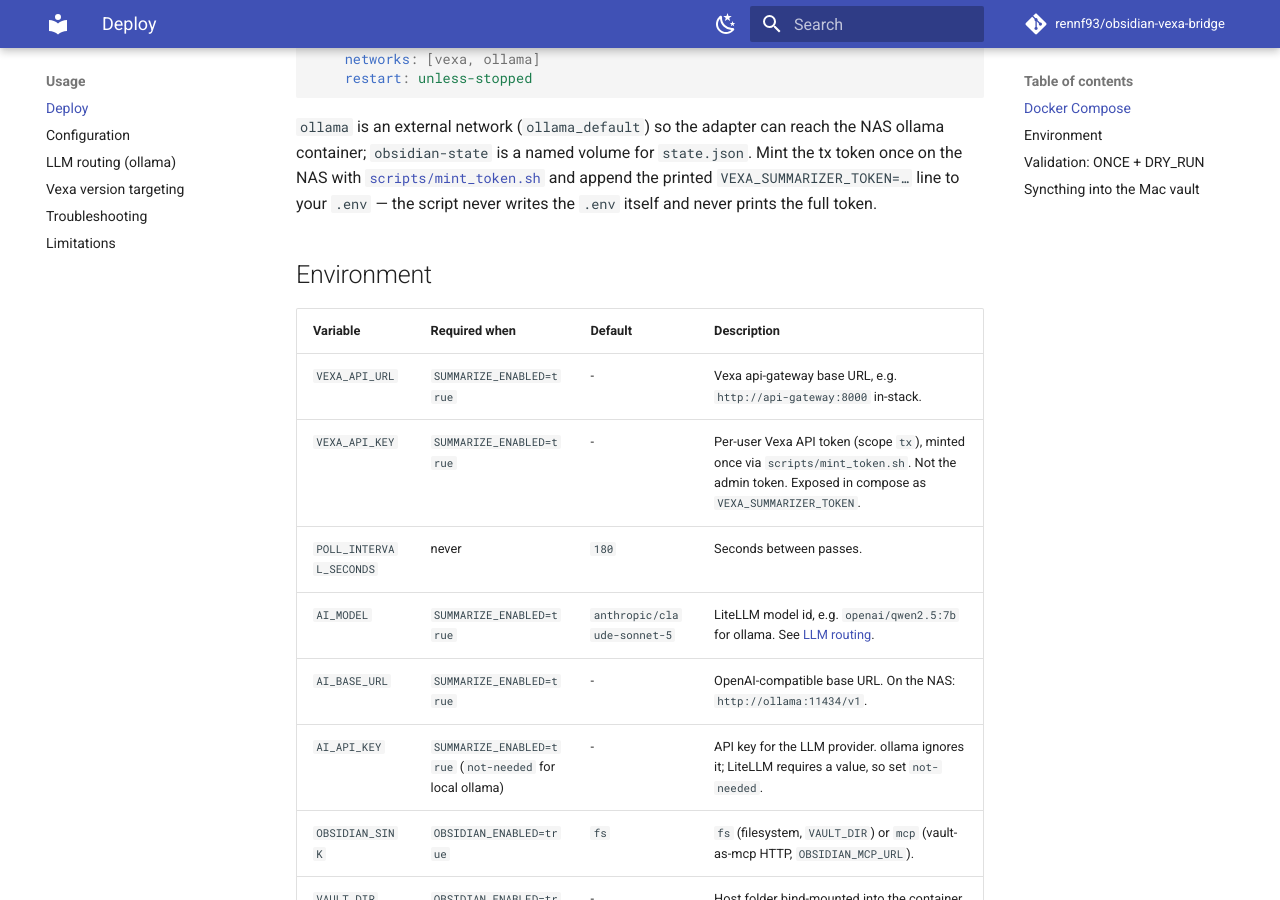
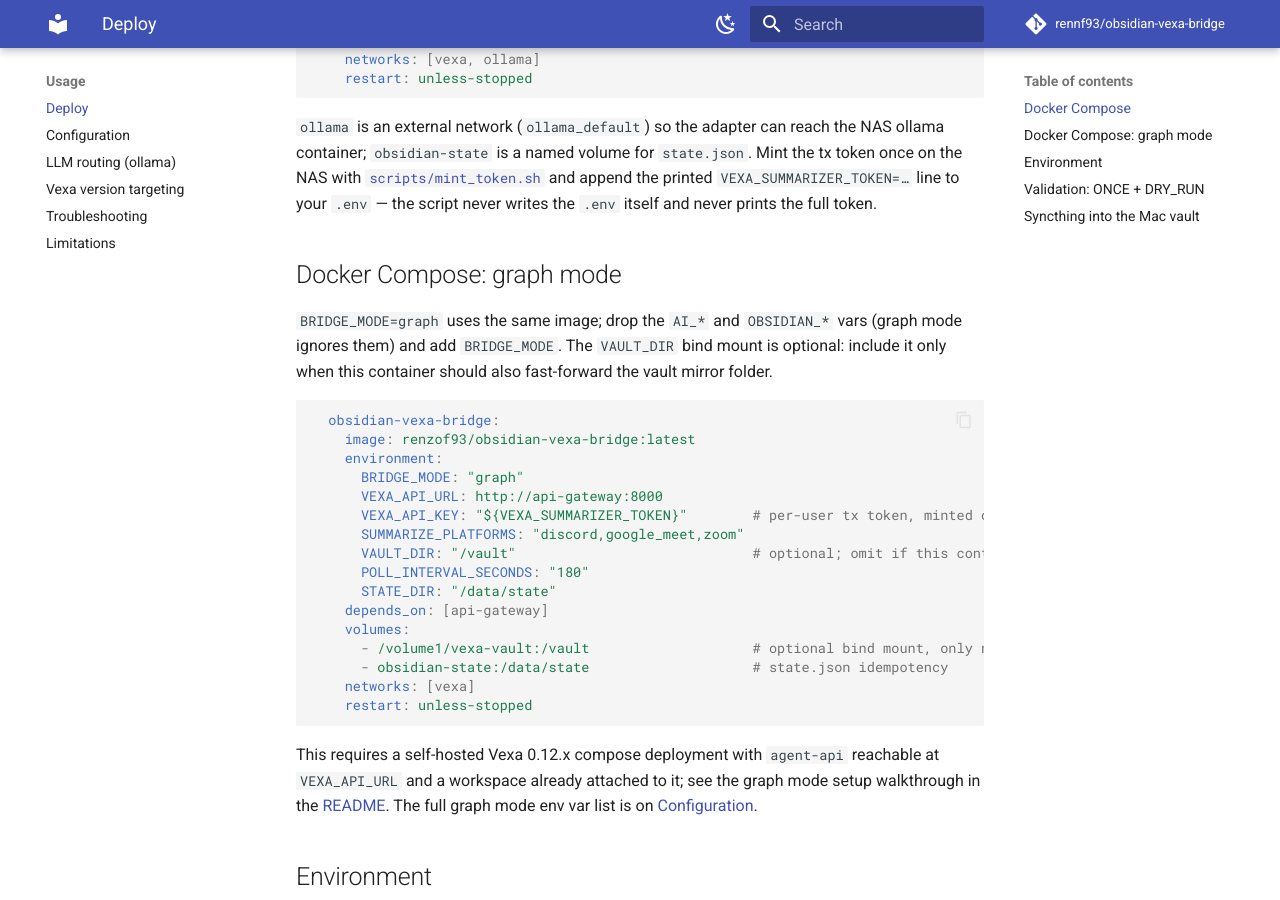
Before and after one commit to rennf93/obsidian-vexa-bridge, an MkDocs documentation site: the page built from docs/usage/deploy.md, in a window 1280 px wide and 900 px high, scrolled down 804 px. Built offline with MkDocs 1.6.1 and Material for MkDocs 9.7.7, drawn with Linux system fonts in a browser that asks for light colours; comment, search, counter and statistics services are not loaded.

Commit message:
docs: graph mode (OKF workspace), setup walkthrough, vault folder rule, new env vars

````diff
--- a/docs/usage/deploy.md
+++ b/docs/usage/deploy.md
@@ -32,6 +32,31 @@
 ```
 
 `ollama` is an external network (`ollama_default`) so the adapter can reach the NAS ollama container; `obsidian-state` is a named volume for `state.json`. Mint the tx token once on the NAS with [`scripts/mint_token.sh`](https://github.com/rennf93/obsidian-vexa-bridge/blob/master/scripts/mint_token.sh) and append the printed `VEXA_SUMMARIZER_TOKEN=…` line to your `.env` — the script never writes the `.env` itself and never prints the full token.
+
+## Docker Compose: graph mode
+
+`BRIDGE_MODE=graph` uses the same image; drop the `AI_*` and `OBSIDIAN_*` vars (graph mode ignores them) and add `BRIDGE_MODE`. The `VAULT_DIR` bind mount is optional: include it only when this container should also fast-forward the vault mirror folder.
+
+```yaml
+  obsidian-vexa-bridge:
+    image: renzof93/obsidian-vexa-bridge:latest
+    environment:
+      BRIDGE_MODE: "graph"
+      VEXA_API_URL: http://api-gateway:8000
+      VEXA_API_KEY: "${VEXA_SUMMARIZER_TOKEN}"        # per-user tx token, minted once
+      SUMMARIZE_PLATFORMS: "discord,google_meet,zoom"
+      VAULT_DIR: "/vault"                             # optional; omit if this container can't reach the vault
+      POLL_INTERVAL_SECONDS: "180"
+      STATE_DIR: "/data/state"
+    depends_on: [api-gateway]
+    volumes:
+      - /volume1/vexa-vault:/vault                    # optional bind mount, only needed with VAULT_DIR set
+      - obsidian-state:/data/state                    # state.json idempotency
+    networks: [vexa]
+    restart: unless-stopped
+```
+
+This requires a self-hosted Vexa 0.12.x compose deployment with `agent-api` reachable at `VEXA_API_URL` and a workspace already attached to it; see the graph mode setup walkthrough in the [README](https://github.com/rennf93/obsidian-vexa-bridge#graph-mode-setup). The full graph mode env var list is on [Configuration](config.md#graph-mode).
 
 ## Environment
 
````
Also changed, not shown: CHANGELOG.md (+8 -3 lines), README.md (+20 -0 lines), docs/usage/config.md (+12 -0 lines), docs/usage/limitations.md (+5 -1 lines), docs/usage/vexa-version-targeting.md (+4 -0 lines).
